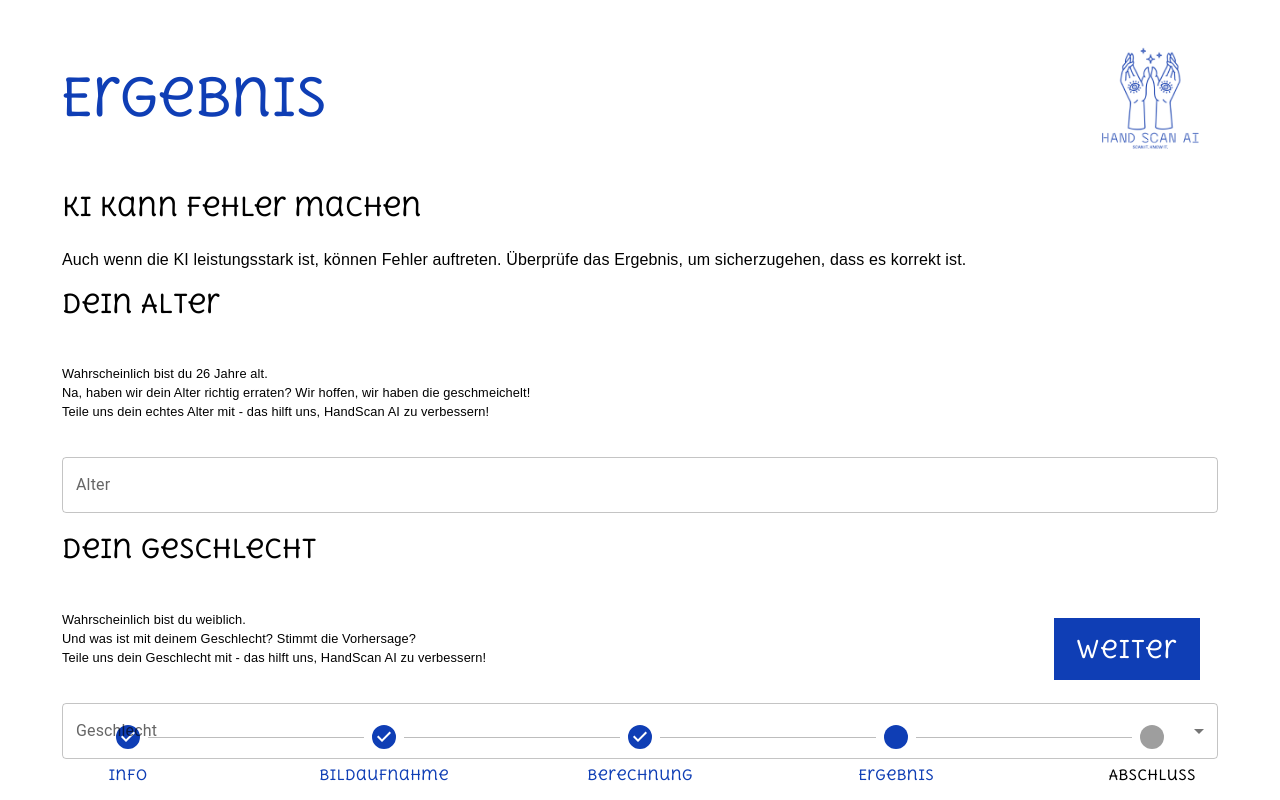
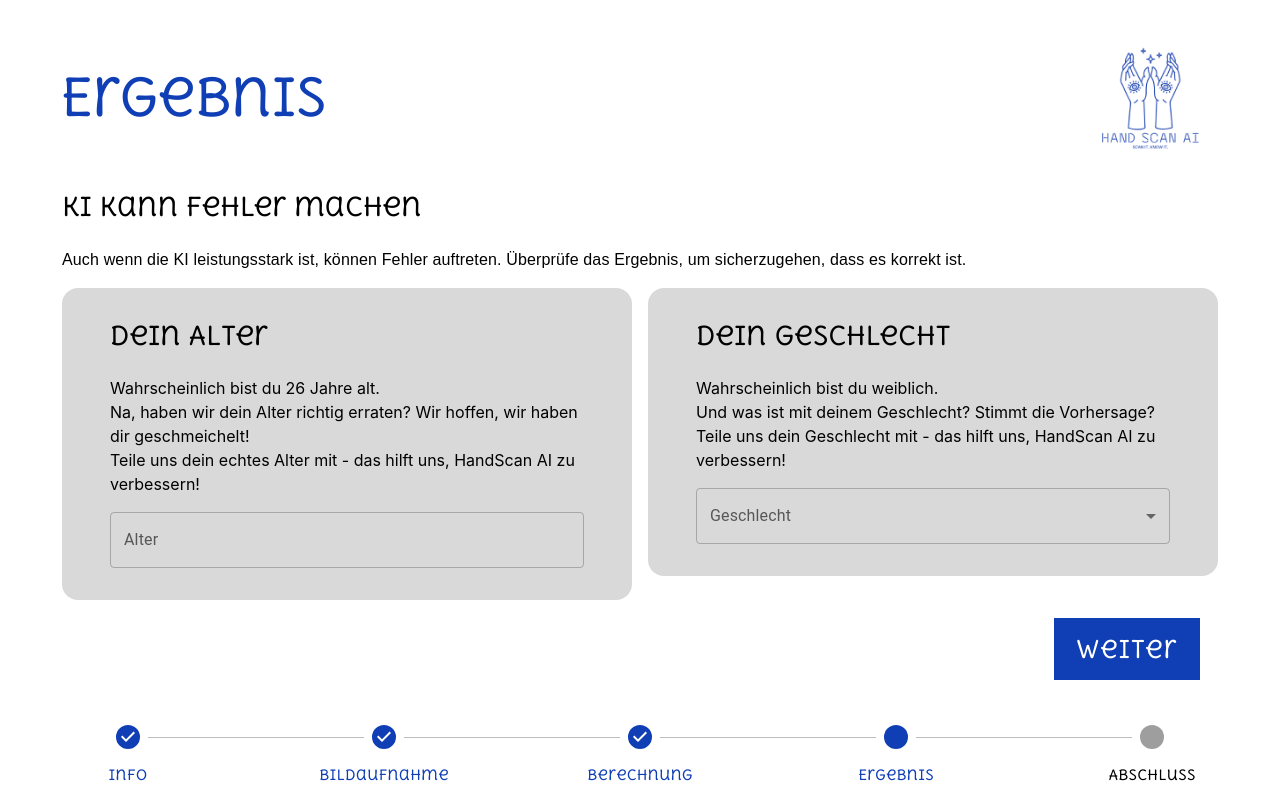
Before and after one commit to ZDDduesseldorf/HandScanAI, a React (Vite) app in the folder frontend/: page /result-2 in a window 1280 px wide. Built offline with nearby package versions, Linux system fonts and the light colour scheme.

Commit message:
Add card layout to result-2

```diff
--- a/frontend/src/components/cards/WithText.tsx
+++ b/frontend/src/components/cards/WithText.tsx
@@ -3,15 +3,17 @@ import { Typography, Box, styled } from '@mui/material';
 import Secondary from '../headings/Secondary';
 
 interface Props {
-  title: string;
-  text: string;
+  title?: string;
+  text?: string;
+  children?: React.ReactNode;
 }
 
-export default function Text({ title, text }: Props) {
+export default function WithText({ title, text, children }: Props) {
   const BgContainer = styled(Box)`
     background-color: var(--light-gray);
     border-radius: 1em;
     padding: 2em 3em;
+    text-align: left;
   `;
 
   const BoxText = styled(Typography)`
@@ -24,6 +26,7 @@ export default function Text({ title, text }: Props) {
     <BgContainer>
       <Secondary>{title}</Secondary>
       <BoxText>{text}</BoxText>
+      {children}
     </BgContainer>
   );
 }
--- a/frontend/src/pages/Result_2.tsx
+++ b/frontend/src/pages/Result_2.tsx
@@ -1,5 +1,5 @@
 import React, { useState } from 'react';
-import { Typography, TextField, MenuItem, Box, styled } from '@mui/material';
+import { TextField, MenuItem, Grid2 } from '@mui/material';
 import { useNavigate } from 'react-router-dom';
 
 import Header from '@/components/custom/Header';
@@ -7,6 +7,7 @@ import Secondary from '@/components/headings/Secondary';
 import WithMargins from '@/components/layout/WithMargins';
 import Justified from '@/components/text/Justified';
 import NarrowBottomSticky from '@/components/buttons/NarrowBottomFixed';
+import WithText from '@/components/cards/WithText';
 
 // Vom Backend gebraucht:
 // Geschlecht Guess
@@ -18,21 +19,6 @@ import NarrowBottomSticky from '@/components/buttons/NarrowBottomFixed';
 
 const genderGuess = 'weiblich';
 const ageGuess = 26;
-
-const BoxForm = styled(Box)`
-  display: flex;
-  flex-direction: column;
-  justify-content: space-between;
-  gap: 20px; /* Optional: adds space between the two boxes */
-`;
-
-const BoxText = styled(Typography)`
-  font-family: 'Poppins', sans-serif;
-  margin: 0 0 1rem;
-  text-align: justify;
-  /* font-size: clamp(1rem, 2vw, 1.5rem); */
-  font-size: 0.8rem;
-`;
 
 // Optionally, you can keep the GraphQL mutation if needed
 // const CORRECT_HANDDATA = gql`
@@ -86,15 +72,16 @@ export default function Result_2() {
           Auch wenn die KI leistungsstark ist, können Fehler auftreten.
           Überprüfe das Ergebnis, um sicherzugehen, dass es korrekt ist.
         </Justified>
-        <BoxForm>
-          <Secondary>Dein Alter</Secondary>
-          <BoxText>
+        <Grid2 container spacing={2}>
+          <Grid2 size={6}>
+            <WithText title="Dein Alter">
+              <p>
                 Wahrscheinlich bist du {ageGuess} Jahre alt. <br />
-            Na, haben wir dein Alter richtig erraten? Wir hoffen, wir haben die
+                Na, haben wir dein Alter richtig erraten? Wir hoffen, wir haben dir
                 geschmeichelt! <br />
                 Teile uns dein echtes Alter mit - das hilft uns, HandScan AI zu
                 verbessern! <br />
-          </BoxText>
+              </p>
               <TextField
                 id="ageInput"
                 value={ageInput}
@@ -105,13 +92,16 @@ export default function Result_2() {
                   setAgeInput(event.target.value);
                 }}
               />
-          <Secondary>Dein Geschlecht</Secondary>
-          <BoxText>
+            </WithText>
+          </Grid2>
+          <Grid2 size={6}>
+            <WithText title="Dein Geschlecht">
+              <p>
                 Wahrscheinlich bist du {genderGuess}. <br />
                 Und was ist mit deinem Geschlecht? Stimmt die Vorhersage? <br />
                 Teile uns dein Geschlecht mit - das hilft uns, HandScan AI zu
                 verbessern! <br />
-          </BoxText>
+              </p>
               <TextField
                 id="genderInput"
                 select
@@ -129,7 +119,9 @@ export default function Result_2() {
                   </MenuItem>
                 ))}
               </TextField>
-        </BoxForm>
+            </WithText>
+          </Grid2>
+        </Grid2>
         <NarrowBottomSticky onClick={() => navigate('/submission-complete')}>
           Weiter
         </NarrowBottomSticky>
```
Lines whose indentation alone changed are shown as unchanged.
